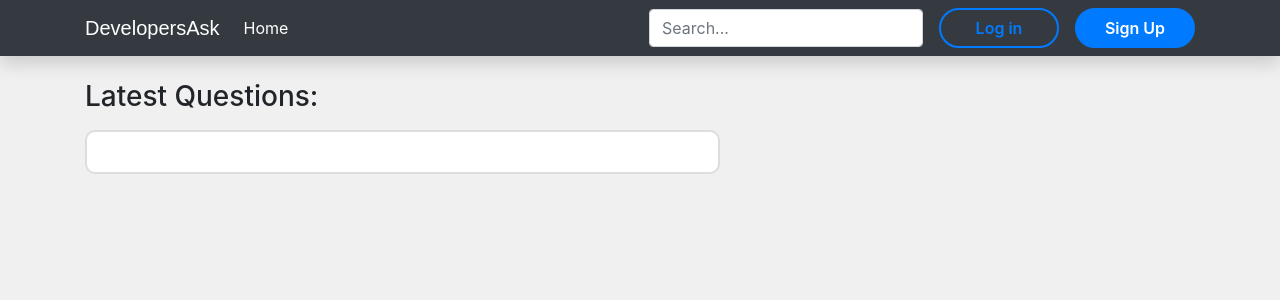
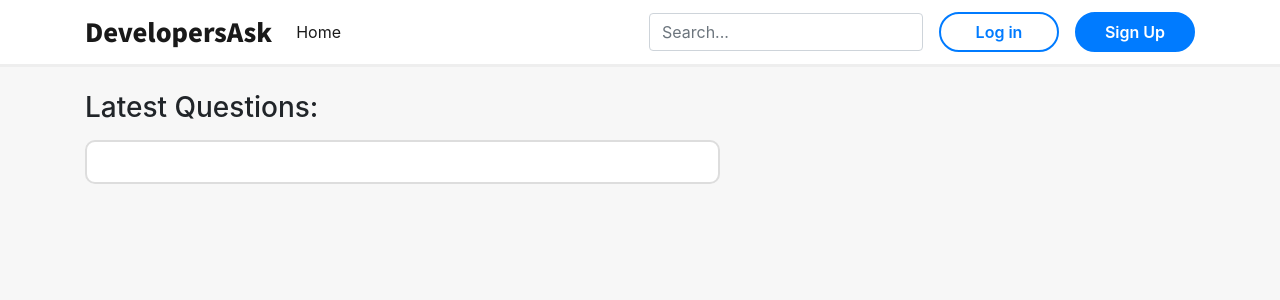
Before and after one commit to wassim-code/developersask, a Django app: page / in a window 1280 px wide. Shown: the top 300 px of the page. Run offline with Django 3.2, Linux system fonts and the light colour scheme; data that the repository does not hold is empty; some libraries are stand-ins or nearby versions.

Commit message:
Front end Improvement

```diff
--- a/accounts/views.py
+++ b/accounts/views.py
@@ -6,7 +6,7 @@ from django.contrib.auth.views import PasswordChangeView as BasePasswordChangeVi
 from django.http import JsonResponse
 from django.contrib import messages
 
-from .forms import SignUpForm, LoginForm
+from .forms import *
 from .models import User
 
 class SignUpView(FormView):
--- a/developersask/urls.py
+++ b/developersask/urls.py
@@ -21,13 +21,13 @@ from accounts.forms import *
 
 urlpatterns = [
     path('admin/', admin.site.urls),
-    path('accounts/', include('accounts.urls')),
     path('password-reset/', auth_views.PasswordResetView.as_view(form_class=PasswordResetForm), name='password_reset'),
-    path('password-reset/done', auth_views.PasswordResetDoneView.as_view(), name='password_reset_done'),
+    path('password-reset/done/', auth_views.PasswordResetDoneView.as_view(), name='password_reset_done'),
     path('password-reset/<uidb64>/<token>/',
          auth_views.PasswordResetConfirmView.as_view(form_class=PasswordResetConfirmForm), name='password_reset_confirm'),
     path('password-reset/complete/', auth_views.PasswordResetCompleteView.as_view(),
          name='password_reset_complete'),
+    path('accounts/', include('accounts.urls')),
     path('', include('core.urls')),
 ]
 
--- a/static/css/main.css
+++ b/static/css/main.css
@@ -1,9 +1,15 @@
 body {
-	background-color: #f0f0f0;
+	background-color: #f7f7f7;
+}
+
+.bg-light {
+	background-color: white !important;
+	border-bottom: 3px solid #eeeeee;
 }
 
 .navbar-brand {
-    font-family: 'Noto Sans KR', sans-serif;
+	font-family: 'Noto Sans JP', sans-serif;
+	font-size: 25px;
 }
 
 .asteriskField {
@@ -23,7 +29,7 @@ body {
 
 .re {
 	width: 120px;
-	border-radius: 30px;
+	border-radius: 35px;
 	border-width: 2px;
 	font-weight: 600;
 }
--- a/templates/base.html
+++ b/templates/base.html
@@ -6,6 +6,7 @@
 		<meta name="viewport" content="width=device-width, initial-scale=1.0">
 		<meta name="description" content="A Q&A website for developers">
 		<link rel="stylesheet" href="https://stackpath.bootstrapcdn.com/bootstrap/4.5.0/css/bootstrap.min.css" integrity="sha384-9aIt2nRpC12Uk9gS9baDl411NQApFmC26EwAOH8WgZl5MYYxFfc+NcPb1dKGj7Sk" crossorigin="anonymous">
+		<link href="https://fonts.googleapis.com/css2?family=Noto+Sans+JP:wght@900&display=swap" rel="stylesheet">
 		<link rel="stylesheet" href="{% static 'css/main.css' %}">
 		{% block stylesheet %}{% endblock %}
 		<title>{% block title %}DevelopersAsk - A Q&A website for developers{% endblock %}</title>
@@ -17,7 +18,7 @@
     <body>
 		{% block body %}
 
-        <nav class="navbar navbar-expand-md navbar-dark bg-dark shadow">
+        <nav class="navbar navbar-expand-lg navbar-light bg-light">
 			<div class="container">
 				<a class="navbar-brand" href="{% url 'core:home' %}">DevelopersAsk</a>
 				<button class="navbar-toggler" type="button" data-toggle="collapse" data-target="#menu" aria-controls="menu" aria-expanded="false" aria-label="Toggle navigation">
```
Also changed, not shown: 1 other file.
